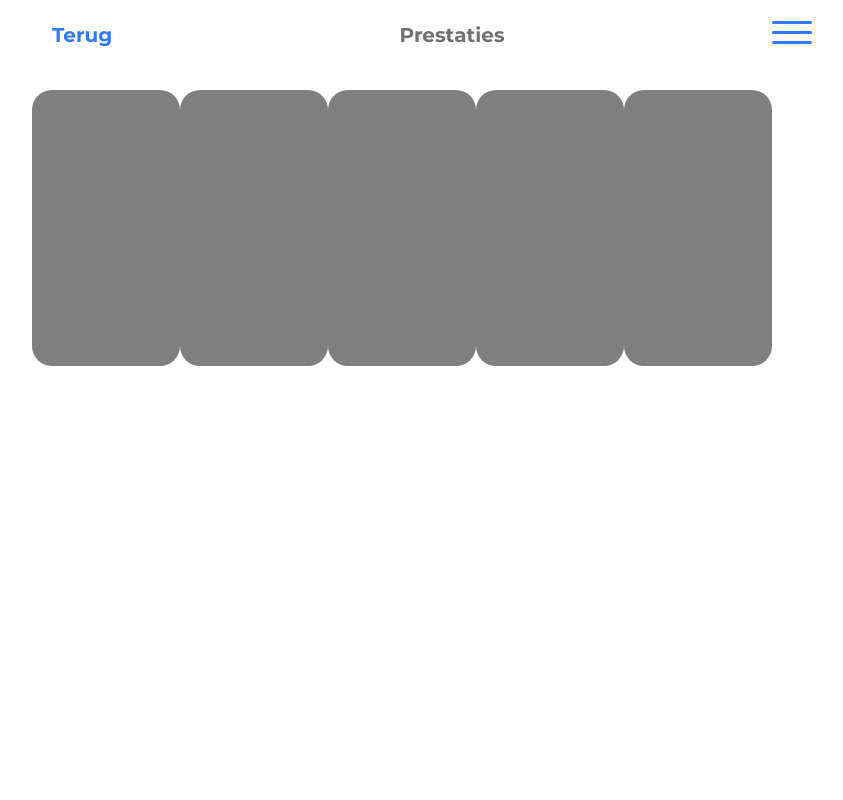
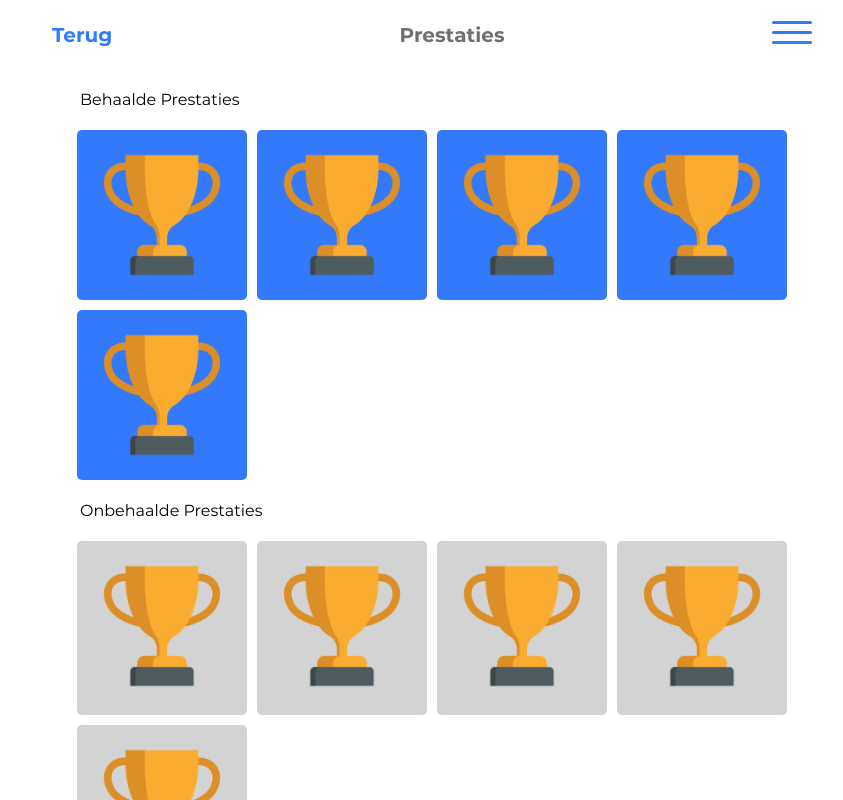
Before and after one commit to bramkorsten/Schmeckapp, a React (Create React App) app in the folder webapp/: page /prestaties in a window 1280 px wide. Shown: the whole page, without its empty margins (208-1051 px from the left). Built offline with nearby package versions, Linux system fonts and the light colour scheme; no server answers.

Commit message:
Prestatie pagina versie 1

```diff
--- a/webapp/src/pages/achievements/Achievements.css
+++ b/webapp/src/pages/achievements/Achievements.css
@@ -1,20 +1,138 @@
 @import "../../globals/variables.css";
 
-.parent-achievement-wrapper {
-    width: 90vw;
+.page-title-trophy {
+    margin-left: 6%;
 }
 
-.parent-achievement {
-    display: grid;
-    grid-template-columns: auto auto auto auto;
-    display: inline-block;
+.trophy-container {
+    display: flex;
+    flex-wrap: wrap;
+    width: 90%;
+    margin: 0 auto;
 }
 
-.achievement {
-    width: 10vw;
-    height: 20vw;
-    padding: 10px;
-    background-color: gray;
-    border-radius: 20px;
-    display: inline-block;
+.trophy {
+    position: relative;
+    flex-basis: calc(25% - 10px);
+    margin: 5px;
+    box-sizing: border-box;
+    background-color: #3379FC;
+    border-radius: 5px;
 }
+
+.trophy-locked {
+    background-color: lightgray;
+    position: relative;
+    flex-basis: calc(25% - 10px);
+    margin: 5px;
+    box-sizing: border-box;
+    border-radius: 5px;
+}
+
+.trophy::before {
+    content: '';
+    display: block;
+    padding-top: 100%;
+}
+
+.trophy:hover {
+    cursor: pointer;
+    background-color: darkgray;
+}
+
+.trophy-locked:hover {
+    cursor: pointer;
+    background-color: darkgray;
+}
+
+.trophy .content {
+    position: absolute;
+    top: 0;
+    left: 0;
+    height: 100%;
+    width: 100%;
+}
+
+.trophy-image {
+    width: 100%;
+}
+
+#overlay-unlocked {
+    border-top-left-radius: 25px;
+    border-top-right-radius: 25px;
+    position: absolute;
+    bottom: 0;
+    left: 0;
+    right: 0;
+    background-color: #3379FC;
+    overflow: hidden;
+    width: 100%;
+    height: 0;
+    transition: .4s ease;
+}
+
+#overlay-locked {
+    border-top-left-radius: 25px;
+    border-top-right-radius: 25px;
+    position: absolute;
+    bottom: 0;
+    left: 0;
+    right: 0;
+    background-color: #3379FC;
+    overflow: hidden;
+    width: 100%;
+    height: 0;
+    transition: .4s ease;
+}
+
+#content {
+    margin: 0 auto;
+    width: 100%;
+    height: 70%;
+    font-size: 20px;
+    position: relative;
+    top: 35%;
+    left: 50%;
+    -webkit-transform: translate(-50%, -50%);
+    -ms-transform: translate(-50%, -50%);
+    transform: translate(-50%, -50%);
+}
+
+.trophy-header-locked {
+    width: 100%;
+    background-color: lightgray;
+    height: 50vw;
+}
+
+.trophy-header {
+    width: 100%;
+    background-color: #3379FC;
+    height: 50vw;
+}
+
+.trophy-image-header {
+    height: 30vh;
+    display: block;
+    margin: 0 auto;
+}
+
+.trophy-heading {
+    padding-left: 5%;
+    padding-right: 5%;
+    text-align: left;
+    color: #3379FC;
+}
+
+.trophy-text {
+    padding-left: 5%;
+    padding-right: 5%;
+    color: gray;
+    font-size: 18px;
+    text-align: left;
+}
+
+.text {
+    padding-left: 5%;
+    padding-top: 2%;
+    text-align: left;
+}
--- a/webapp/src/pages/achievements/Achievements.js
+++ b/webapp/src/pages/achievements/Achievements.js
@@ -1,5 +1,6 @@
 import React, { PureComponent } from "react";
 import "./Achievements.css";
+import trophy from "../../images/trophy.png";
 
 class Achievements extends PureComponent {
 
@@ -7,24 +8,126 @@ class Achievements extends PureComponent {
         this.props.editHeader(false, "Prestaties");
     }
 
+    openoverlay = () => {
+        document.getElementById("overlay-unlocked").style.height = "calc(100vh - 70px)";
+    }
+
+    closeoverlay = () => {
+        document.getElementById("overlay-unlocked").style.height = "0%";
+    }
+
+    openoverlaylocked = () => {
+        document.getElementById("overlay-locked").style.height = "calc(100vh - 70px)";
+    }
+
+    closeoverlaylocked = () => {
+        document.getElementById("overlay-locked").style.height = "0%";
+    }
+
     render() {
         return (
             <main>
-                <div className="parent-achievement">
-                    <div className="achievement">
+                <div className="page-title-trophy">
+                    <p>Behaalde Prestaties</p>
+                </div>
 
+                <div className="trophy-container-wrapper">
+                    <div className="trophy-container">
+                        <div className="trophy" onClick={this.openoverlay}>
+                            <div className="content">
+                                <img class="trophy-image" alt="" src={trophy} />
+                            </div>
+                        </div>
+
+                        <div className="trophy" onClick={this.openoverlay}>
+                            <div className="content">
+                                <img class="trophy-image" alt="" src={trophy} />
+                            </div>
+                        </div>
+
+                        <div className="trophy" onClick={this.openoverlay}>
+                            <div className="content">
+                                <img class="trophy-image" alt="" src={trophy} />
+                            </div>
+                        </div>
+
+                        <div className="trophy" onClick={this.openoverlay}>
+                            <div className="content">
+                                <img class="trophy-image" alt="" src={trophy} />
+                            </div>
+                        </div>
+
+                        <div className="trophy" onClick={this.openoverlay}>
+                            <div className="content">
+                                <img class="trophy-image" alt="" src={trophy} />
+                            </div>
+                        </div>
                     </div>
-                    <div className="achievement">
+                </div>
 
+                <div className="page-title-trophy">
+                    <p>Onbehaalde Prestaties</p>
+                </div>
+
+                <div className="trophy-container-wrapper">
+                    <div className="trophy-container">
+                        <div className="trophy-locked" onClick={this.openoverlaylocked}>
+                            <div className="content">
+                                <img class="trophy-image" alt="" src={trophy} />
+                            </div>
+                        </div>
+
+                        <div className="trophy-locked" onClick={this.openoverlaylocked}>
+                            <div className="content">
+                                <img class="trophy-image" alt="" src={trophy} />
+                            </div>
+                        </div>
+
+                        <div className="trophy-locked" onClick={this.openoverlaylocked}>
+                            <div className="content">
+                                <img class="trophy-image" alt="" src={trophy} />
+                            </div>
+                        </div>
+
+                        <div className="trophy-locked" onClick={this.openoverlaylocked}>
+                            <div className="content">
+                                <img class="trophy-image" alt="" src={trophy} />
+                            </div>
+                        </div>
+
+                        <div className="trophy-locked" onClick={this.openoverlaylocked}>
+                            <div className="content">
+                                <img class="trophy-image" alt="" src={trophy} />
+                            </div>
+                        </div>
                     </div>
-                    <div className="achievement">
+                </div>
 
+                <div id="overlay-unlocked">
+                    <div className="trophy-header">
+                        <span id="close" onClick={this.closeoverlay}>&#10005;</span>
+                        <img className="trophy-image-header" alt="" src={trophy} />
                     </div>
-                    <div className="achievement">
 
+                    <div id="content">
+                        <div className="text">
+                            <h1 className="trophy-heading">Prestatie</h1>
+                            <p className="trophy-text">Lorem ipsum dolor sit amet, consectetur adipiscing elit, sed do eiusmod tempor incididunt ut labore et dolore magna aliqua. Ut enim ad minim veniam, quis nostrud exercitation ullamco laboris nisi ut aliquip ex ea commodo consequat.</p>
+                        </div>
                     </div>
-                    <div className="achievement">
+                </div>
 
+                <div id="overlay-locked">
+                    <div className="trophy-header-locked">
+                        <span id="close" onClick={this.closeoverlaylocked}>&#10005;</span>
+                        <img className="trophy-image-header" alt="" src={trophy} />
+                    </div>
+
+                    <div id="content">
+                        <div className="text">
+                            <h1 className="trophy-heading">Prestatie</h1>
+                            <p className="trophy-text">Lorem ipsum dolor sit amet, consectetur adipiscing elit, sed do eiusmod tempor incididunt ut labore et dolore magna aliqua. Ut enim ad minim veniam, quis nostrud exercitation ullamco laboris nisi ut aliquip ex ea commodo consequat.</p>
+                        </div>
                     </div>
                 </div>
             </main >
--- a/webapp/src/pages/inspiration/Inspiration.css
+++ b/webapp/src/pages/inspiration/Inspiration.css
@@ -27,7 +27,7 @@
     height: 100px;
     width: 80%;
     background-color: #3379FC;
-    margin-bottom: 3%;
+    margin-bottom: 5%;
 }
 
 #person:hover {
--- a/webapp/src/pages/inspiration/Inspiration.js
+++ b/webapp/src/pages/inspiration/Inspiration.js
@@ -21,16 +21,13 @@ class Inspiration extends PureComponent {
     render() {
         return (
             <main>
-                <div class="title">
-                    <h1>Inspiratiepagina</h1>
-                </div>
 
                 <div class="container">
                     <div class="person-parent">
                         <div id="person" onClick={this.openoverlay}>
                             <div class="person-info">
                                 <h2 class="whiteh2">Henry Hendrickson</h2>
-                                <p class="widthp">Lorem ipsum dolor sit amet, consectetur </p>
+                                <p class="widthp">Media Designer</p>
                             </div>
                             <div class="person-info-image">
                                 <img class="person-info-image-src" alt="" src={laptopman2} />
@@ -44,7 +41,7 @@ class Inspiration extends PureComponent {
                         <div id="person" onClick={this.openoverlay}>
                             <div class="person-info">
                                 <h2 class="whiteh2">Frits van der Peersen</h2>
-                                <p class="widthp">Lorem ipsum dolor sit amet, consectetur </p>
+                                <p class="widthp">Ober</p>
                             </div>
                             <div class="person-info-image">
                                 <img class="person-info-image-src" alt="" src={ober} />
@@ -58,7 +55,7 @@ class Inspiration extends PureComponent {
                         <div id="person" onClick={this.openoverlay}>
                             <div class="person-info">
                                 <h2 class="whiteh2">Frits van der Peersen</h2>
-                                <p class="widthp">Lorem ipsum dolor sit amet, consectetur </p>
+                                <p class="widthp">Bakker</p>
                             </div>
                             <div class="person-info-image">
                                 <img class="person-info-image-src" alt="" src={ober} />
```
Also changed, not shown: webapp/src/images/trophy.jpg (added), webapp/src/images/trophy.png (added).
